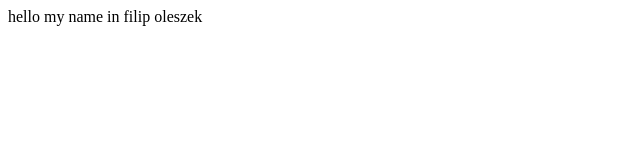
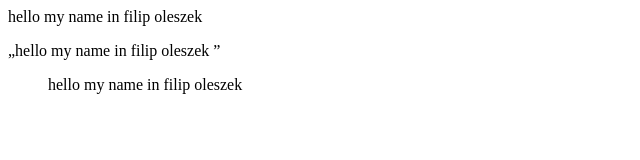
Before and after one commit to filipxu/-cytaty-, a plain HTML site: page index.html in a window 1280 px wide. Shown: the whole page, without its empty margins (0-640 px from the left). Drawn offline with Linux system fonts and the light colour scheme.

Commit message:
Update index.html

```diff
--- a/index.html
+++ b/index.html
@@ -6,6 +6,7 @@
 <body>
 
 <p>hello my name in filip oleszek </p>
-
+  <q>hello my name in filip oleszek </q>
+<blockquote>hello my name in filip oleszek </blockquote>
 </body>
 </html>
```
